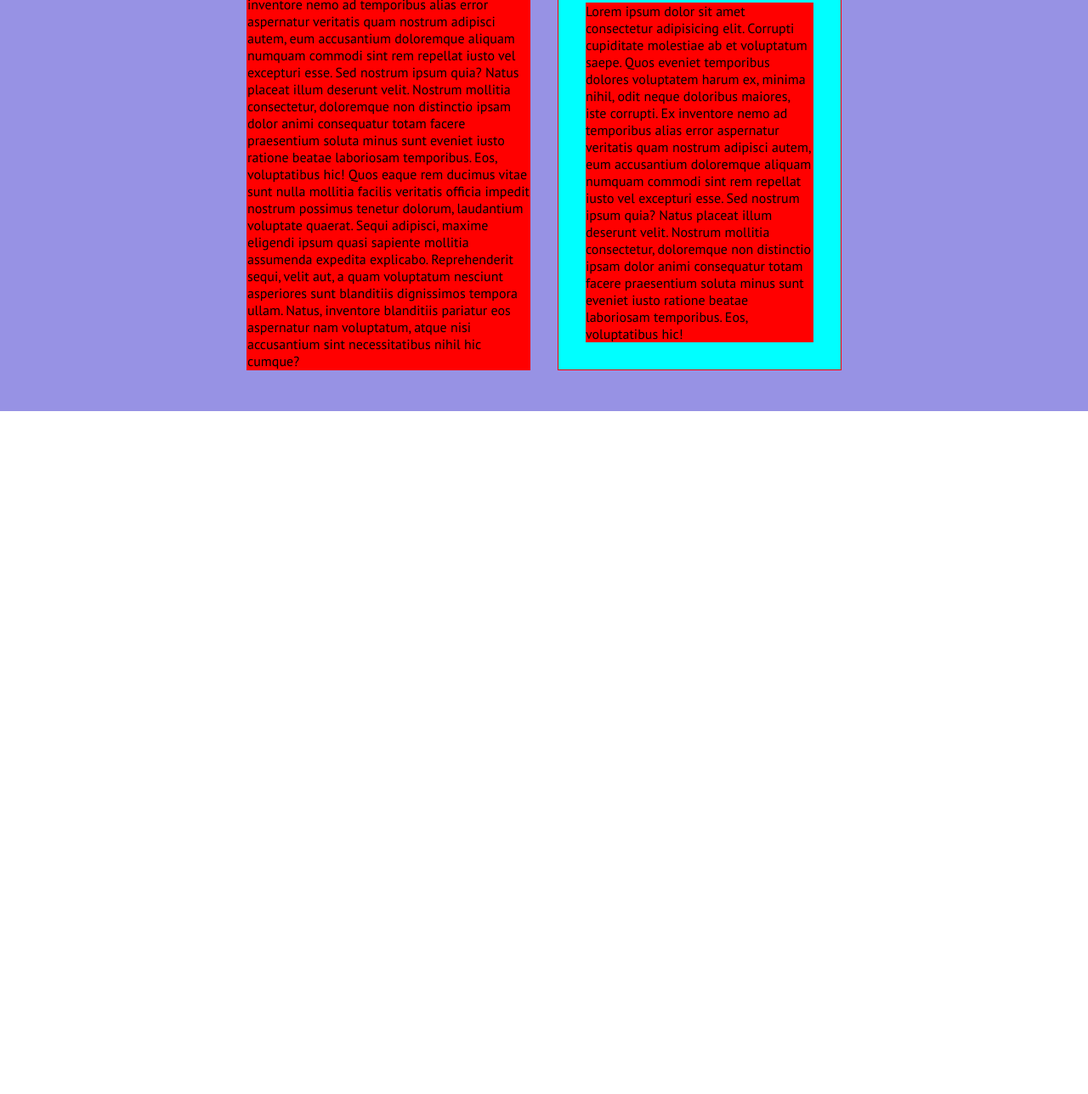
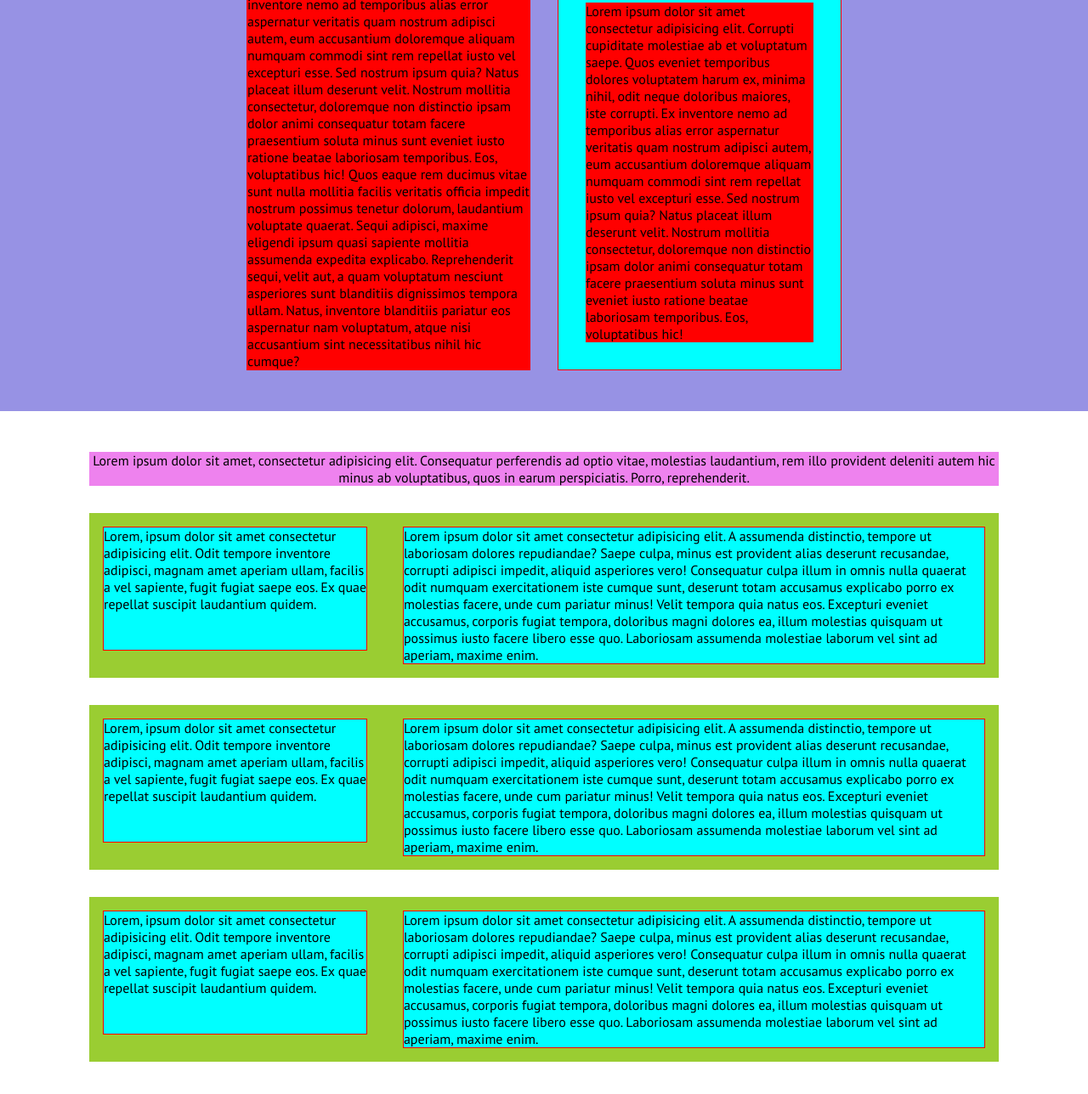
Before and after one commit to Borrellsss/htmlcss-responsive-layout, a plain HTML site: page index.html in a window 1280 px wide. Shown: the part 1006-2294 px from the top of the page at 85% size. Before the commit the page ends 1490 px from the top, so only its background shows below. Drawn offline with Linux system fonts and the light colour scheme.

Commit message:
main third section done

```diff
--- a/css/style.css
+++ b/css/style.css
@@ -18,6 +18,14 @@
 
 .card {
     background-color: red;
+}
+
+.row {
+    background-color: yellowgreen;
+}
+
+.expert-text {
+    background-color: violet;
 }
 
 /********************************************
@@ -89,6 +97,7 @@ nav {
 .demo .col:first-child {
     padding-bottom: 0;
 }
+
 /* SECOND SECTION */
 .strategic {
     padding-top: 3rem;
@@ -105,7 +114,25 @@ nav {
 }
 
 /* THIRD SECTION */
+.expert-partners {
+    padding-top: 3rem;
+    padding-bottom: 3rem;
+}
 
+.row {
+    margin-bottom: 2rem;
+    padding: 1rem;
+    flex-wrap: wrap;
+}
+
+.expert-text {
+    margin-bottom: 2rem;
+    text-align: center;
+}
+
+.expert-partners .col:first-child {
+    margin-bottom: 1rem;
+}
 /* FOURTH SECTION */
 .benefits {
     background-color: #9792e4;
@@ -147,6 +174,22 @@ nav {
         padding: 2rem;
     }
 
+    /* THIRD SECTION */
+    .row {
+        justify-content: space-between;
+    }
+
+    .expert-partners .col {
+        margin-bottom: 0;
+    }
+
+    .row .col:first-child {
+        width: 30%;
+    }
+
+    .row .col:last-child {
+        width: 66%
+    }
 }
 
 /********************************************
--- a/index.html
+++ b/index.html
@@ -103,9 +103,48 @@
         <!-- THIRD SECTION -->
         <section class="expert-partners small-screen">
             <div class="container">
+                <div class="expert-text">
+                    Lorem ipsum dolor sit amet, consectetur adipisicing elit. Consequatur perferendis ad optio vitae, molestias laudantium, rem illo provident deleniti autem hic minus ab voluptatibus, quos in earum perspiciatis. Porro, reprehenderit.
+                </div>
 
+                <div class="row flex-container">
+                    <div class="col">
+                        Lorem, ipsum dolor sit amet consectetur adipisicing elit. Odit tempore inventore adipisci, magnam amet aperiam ullam, facilis a vel sapiente, fugit fugiat saepe eos. Ex quae repellat suscipit laudantium quidem.
+                    </div>
+
+                    <div class="col">
+                        Lorem ipsum dolor sit amet consectetur adipisicing elit. A assumenda distinctio, tempore ut laboriosam dolores repudiandae? Saepe culpa, minus est provident alias deserunt recusandae, corrupti adipisci impedit, aliquid asperiores vero!
+                        Consequatur culpa illum in omnis nulla quaerat odit numquam exercitationem iste cumque sunt, deserunt totam accusamus explicabo porro ex molestias facere, unde cum pariatur minus! Velit tempora quia natus eos.
+                        Excepturi eveniet accusamus, corporis fugiat tempora, doloribus magni dolores ea, illum molestias quisquam ut possimus iusto facere libero esse quo. Laboriosam assumenda molestiae laborum vel sint ad aperiam, maxime enim.
+                    </div>
+                </div>
+
+                <div class="row flex-container">
+                    <div class="col">
+                        Lorem, ipsum dolor sit amet consectetur adipisicing elit. Odit tempore inventore adipisci, magnam amet aperiam ullam, facilis a vel sapiente, fugit fugiat saepe eos. Ex quae repellat suscipit laudantium quidem.
+                    </div>
+
+                    <div class="col">
+                        Lorem ipsum dolor sit amet consectetur adipisicing elit. A assumenda distinctio, tempore ut laboriosam dolores repudiandae? Saepe culpa, minus est provident alias deserunt recusandae, corrupti adipisci impedit, aliquid asperiores vero!
+                        Consequatur culpa illum in omnis nulla quaerat odit numquam exercitationem iste cumque sunt, deserunt totam accusamus explicabo porro ex molestias facere, unde cum pariatur minus! Velit tempora quia natus eos.
+                        Excepturi eveniet accusamus, corporis fugiat tempora, doloribus magni dolores ea, illum molestias quisquam ut possimus iusto facere libero esse quo. Laboriosam assumenda molestiae laborum vel sint ad aperiam, maxime enim.
+                    </div>
+                </div>
+
+                <div class="row flex-container">
+                    <div class="col">
+                        Lorem, ipsum dolor sit amet consectetur adipisicing elit. Odit tempore inventore adipisci, magnam amet aperiam ullam, facilis a vel sapiente, fugit fugiat saepe eos. Ex quae repellat suscipit laudantium quidem.
+                    </div>
+
+                    <div class="col">
+                        Lorem ipsum dolor sit amet consectetur adipisicing elit. A assumenda distinctio, tempore ut laboriosam dolores repudiandae? Saepe culpa, minus est provident alias deserunt recusandae, corrupti adipisci impedit, aliquid asperiores vero!
+                        Consequatur culpa illum in omnis nulla quaerat odit numquam exercitationem iste cumque sunt, deserunt totam accusamus explicabo porro ex molestias facere, unde cum pariatur minus! Velit tempora quia natus eos.
+                        Excepturi eveniet accusamus, corporis fugiat tempora, doloribus magni dolores ea, illum molestias quisquam ut possimus iusto facere libero esse quo. Laboriosam assumenda molestiae laborum vel sint ad aperiam, maxime enim.
+                    </div>
+                </div>
             </div>
         </section>
+        <!-- THIRD SECTION END -->
 
         <!-- FOURTH SECTION -->
         <section class="benefits small-screen">
```
